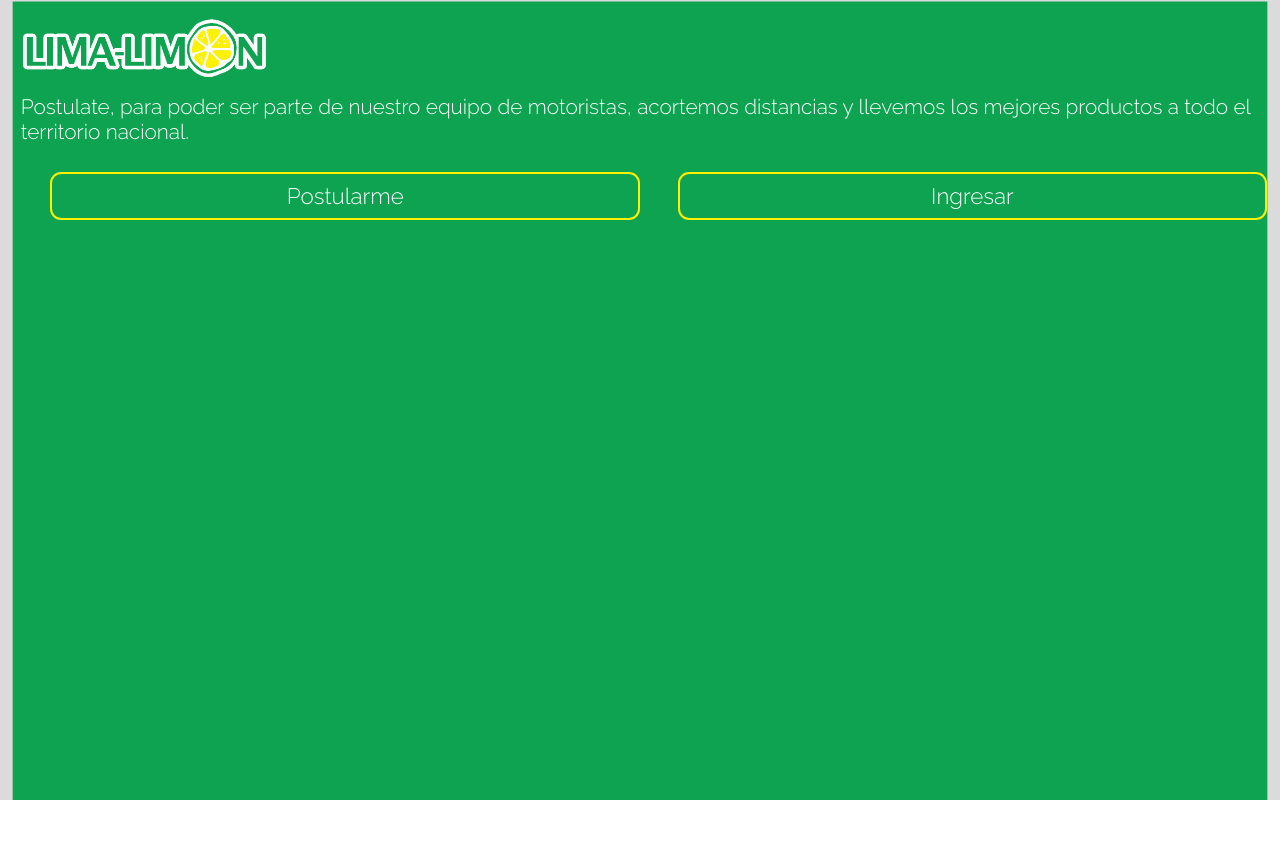
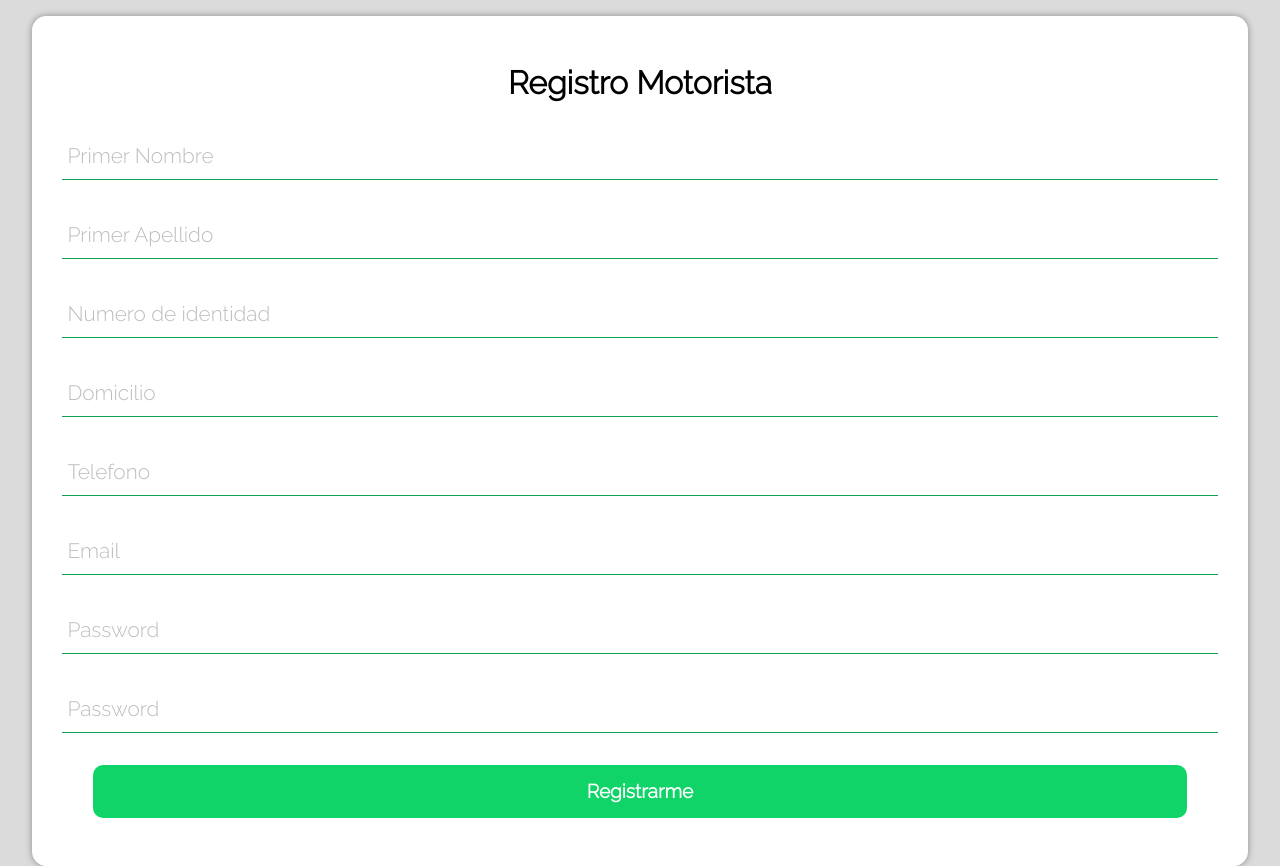
Before and after one commit to luisberto99/IS-912-Proyecto_Motoristas, an Angular app: page /register in a window 1280 px wide. Before the commit this address led to /. Before the commit the page ends 800 px from the top, so only its background shows below. Built offline with nearby package versions, Linux system fonts and the light colour scheme.

Commit message:
vista y formulario registro realizado

```diff
--- a/src/app/Core/landing-page/landing-page.component.ts
+++ b/src/app/Core/landing-page/landing-page.component.ts
@@ -1,4 +1,5 @@
 import { Component, OnInit } from '@angular/core';
+import { Router } from '@angular/router';
 
 @Component({
   selector: 'app-landing-page',
@@ -7,13 +8,14 @@ import { Component, OnInit } from '@angular/core';
 })
 export class LandingPageComponent implements OnInit {
 
-  constructor() { }
+  constructor(private router:Router) { }
 
   ngOnInit(): void {
   }
 
   unirse(){
     console.log("unirse....");
+    this.router.navigate(['register'])
 
   }
 
--- /dev/null
+++ b/src/app/Core/register/register.component.html
@@ -0,0 +1,47 @@
+
+<div class="contFormRegister">
+    <form method="POST" class="form" [formGroup]="formRegister" (ngSubmit)= "registrar()">
+
+        <!-- <img src="assets/imgs/lima.png" alt="logoLima" class="imgLima"> -->
+        <div class="boxForm">
+            <h2 class="textTitulo">Registro Motorista</h2>
+
+            <div class="group">
+                <input type="text" formControlName="primerNombre" required><span class="barra"></span>
+                <label for="">Primer Nombre</label>
+            </div>
+            <div class="group">
+                <input type="text" formControlName="primerApellido"  required><span class="barra"></span>
+                <label for="">Primer Apellido</label>
+            </div>
+            <div class="group">
+                <input type="text" formControlName="identidad" required><span class="barra"></span>
+                <label for="">Numero de identidad</label>
+            </div>
+            <div class="group">
+                <input type="text" formControlName="domicilio" required><span class="barra"></span>
+                <label for="">Domicilio</label>
+            </div>
+            <div class="group">
+                <input type="text" formControlName="telefono" required><span class="barra"></span>
+                <label for="">Telefono</label>
+            </div>
+            <div class="group">
+                <input type="text" formControlName="email" required><span class="barra"></span>
+                <label for="">Email</label>
+            </div>
+            <div class="group">
+                <input type="password" formControlName="password"  required><span class="barra"></span>
+                <label for="">Password</label>
+            </div>
+            <div class="group">
+                <input type="password" formControlName="passwordConfirm" required><span class="barra"></span>
+                <label for="">Password</label>
+            </div>
+            <!-- <button (click)= "continuarRegistro()">Continuar</button> -->
+            <button type="submit">Registrarme</button>
+        </div>
+    </form>
+
+
+</div>
--- /dev/null
+++ b/src/app/Core/register/register.component.sass
@@ -0,0 +1,95 @@
+$Primary: #11D469
+$Secundary: #0DA351
+$Background: #DBDBDB
+$Alert: #FEF102
+$Dark: #053D1E
+$Black: #000000
+$White: #FFFFFF
+
+.contFormRegister
+    width: auto
+    height: auto
+    display: flex
+    justify-content: center
+    align-items: center
+    // background-color: $Secundary
+    background-color: $Background
+    .imgLima
+        width: 100px
+        height: auto
+        float: left
+    .form
+        margin-top: 1rem
+        width: 95%
+        .boxForm
+            width: auto
+            padding: 3rem 0
+            background-color: $White
+            box-shadow: 0 0 7px 0 #0000005e
+            border-radius: 0.9rem
+
+            .textTitulo
+                text-align: center
+                font-weight: 600
+                font-size: 2rem
+            .group
+                position: relative
+                margin: 2rem 1.9em
+                // padding: 1rem
+                font-size: 1rem
+                width: auto
+                input
+                    width: auto
+                    display: block
+                    font-size: 1.4rem
+                    background: none
+                    color: $Dark
+                    padding: 10px 10px 10px 5px
+                    width: 100%
+                    border: none
+                    border-bottom: 1px solid $Secundary
+                label
+                    width: 100%
+                    color:  #bebdbd
+                    font-size: 1.3rem
+                    position: absolute
+                    left: 5px
+                    top: 10px
+                    transtion: 0.5s ease-in-out all
+                    pointer-events: none
+                    // bottom: 0
+                .barra
+                    position: relative
+                    display: block
+                    width: 100%
+                .barra::before
+                    content: ''
+                    height: 2px
+                    width: 0
+                    bottom: 0
+                    position: absolute
+                    background: $Secundary
+                    transition: 0.3s ease width
+                    left: 0
+
+                input:focus~label, input:valid~label
+                    top: -14px
+                    font-size: 12px
+                    color: $Secundary
+                input:focus~.barra::before
+                    width: 100%
+
+
+                input:focus
+                    outline: none
+                    color: $Dark
+            button
+                width: 90%
+                margin-left: 5%
+                padding: 0.8em 0
+                font-size: 1.2rem
+                background-color: $Primary
+                border: none
+                border-radius: 10px
+                color: $White
+                font-weight: bold
--- /dev/null
+++ b/src/app/Core/register/register.component.ts
@@ -0,0 +1,35 @@
+import { Component, OnInit } from '@angular/core';
+import { FormGroup, FormControl, Validators } from '@angular/forms';
+
+
+@Component({
+  selector: 'app-register',
+  templateUrl: './register.component.html',
+  styleUrls: ['./register.component.sass']
+})
+export class RegisterComponent implements OnInit {
+
+  formRegister = new FormGroup({
+    primerNombre: new FormControl("",[Validators.maxLength(20)]),
+    primerApellido: new FormControl("",[Validators.maxLength(20)]),
+    identidad: new FormControl("",[Validators.maxLength(13)]),
+    domicilio: new FormControl("",[Validators.maxLength(40)]),
+    telefono: new FormControl("",[Validators.maxLength(40)]),
+    email: new FormControl("",[Validators.email]),
+    password: new FormControl("",[]),
+    passwordConfirm: new FormControl("",[]),
+
+  });
+  constructor() { }
+
+  ngOnInit(): void {
+  }
+
+
+
+  registrar(){
+    console.log(this.formRegister.value);
+
+  }
+
+}
--- a/src/app/app-routing.module.ts
+++ b/src/app/app-routing.module.ts
@@ -2,11 +2,11 @@ import { NgModule } from '@angular/core';
 import { RouterModule, Routes } from '@angular/router';
 
 import { LandingPageComponent } from './Core/landing-page/landing-page.component';
+import { RegisterComponent } from './Core/register/register.component';
 
 const routes: Routes = [
-  {path:'',component: LandingPageComponent, pathMatch:'full',
-  children:[]
-  },
+  {path:'register', component: RegisterComponent},
+  {path:'',component: LandingPageComponent, pathMatch:'full' },
   {path:"**", redirectTo: ''}
 ];
 
--- a/src/styles.sass
+++ b/src/styles.sass
@@ -1,9 +1,12 @@
 /* You can add global styles to this file, and also import other style files */
 // @import url('https://fonts.googleapis.com/css2?family=Raleway:wght@200&display=swap')
 
-@import url('https://fonts.googleapis.com/css2?family=Raleway:wght@300&display=swap')
+@import url('https://fonts.googleapis.com/css2?family=Raleway:wght@300&200&display=swap')
 
-*
+
+
+*, ::after, ::before
     margin: 0
     font-family: 'Raleway', sans-serif
     box-sizing: border-box
+    // padding: 0
```
Also changed, not shown: src/app/app.module.ts (+12 -2 lines).
